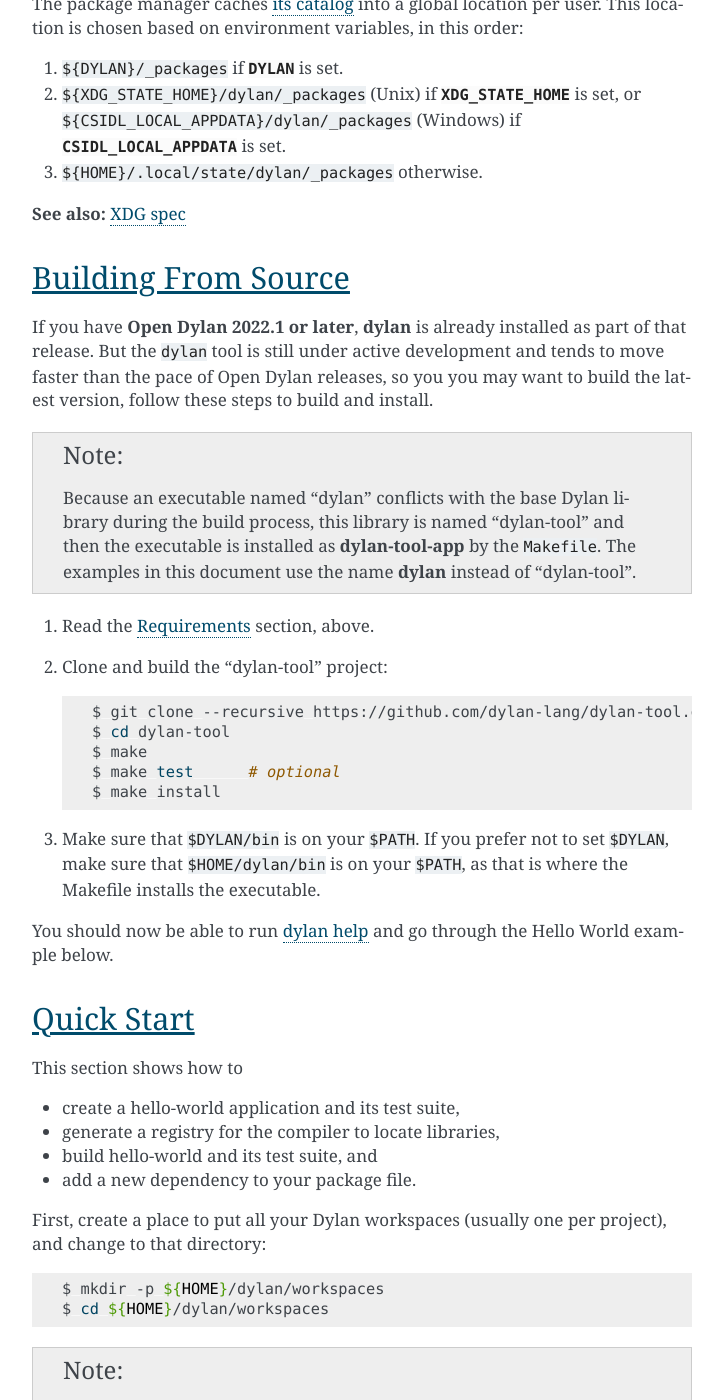
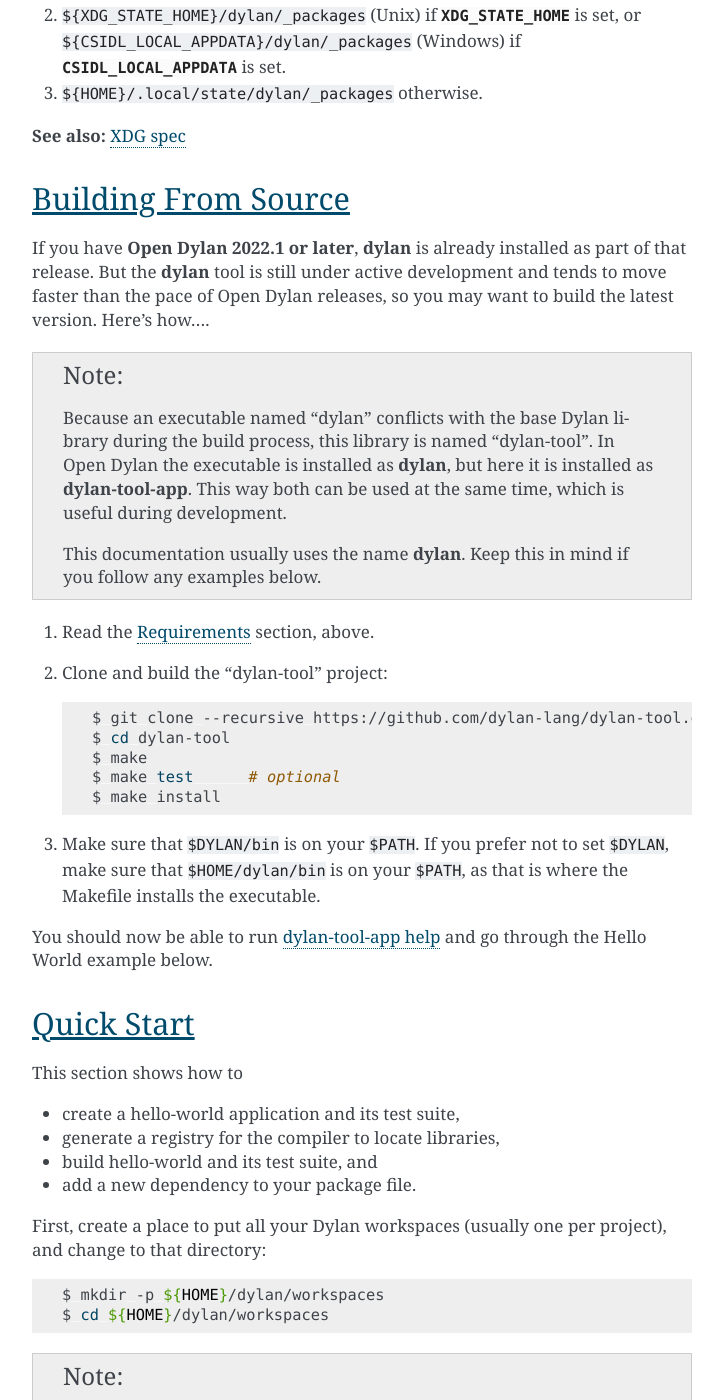
Before and after one commit to dylan-lang/dylan-tool, a Sphinx documentation site: the page built from documentation/source/index.rst, in a window 1280 px wide and 1400 px high, scrolled down 1914 px. Shown: the whole window, without its empty margins (388-1111 px from the left). Built offline with Sphinx 7.4.7, drawn with Linux system fonts in a browser that asks for light colours.

Commit message:
docs: clarify the "Building from Source" section

```diff
--- a/documentation/source/index.rst
+++ b/documentation/source/index.rst
@@ -82,16 +83,18 @@
 ====================
 
 If you have **Open Dylan 2022.1 or later**, :program:`dylan` is already
-installed as part of that release. But the ``dylan`` tool is still under active
-development and tends to move faster than the pace of Open Dylan releases, so
-you you may want to build the latest version, follow these steps to build and
-install.
+installed as part of that release. But the :program:`dylan` tool is still under
+active development and tends to move faster than the pace of Open Dylan
+releases, so you may want to build the latest version. Here's how....
 
 .. note:: Because an executable named "dylan" conflicts with the base Dylan
-   library during the build process, this library is named "dylan-tool" and
-   then the executable is installed as :program:`dylan-tool-app` by the
-   :file:`Makefile`. The examples in this document use the name
-   :program:`dylan` instead of "dylan-tool".
+   library during the build process, this library is named "dylan-tool". In
+   Open Dylan the executable is installed as :program:`dylan`, but here it is
+   installed as :program:`dylan-tool-app`. This way both can be used at the
+   same time, which is useful during development.
+
+   This documentation usually uses the name :program:`dylan`. Keep this in mind
+   if you follow any examples below.
 
 #.  Read the `Requirements`_ section, above.
 
@@ -107,8 +110,8 @@
     set ``$DYLAN``, make sure that ``$HOME/dylan/bin`` is on your ``$PATH``, as
     that is where the Makefile installs the executable.
 
-You should now be able to run `dylan help`_ and go through the Hello World
-example below.
+You should now be able to run `dylan-tool-app help`_ and go through the Hello
+World example below.
 
 
 Quick Start
@@ -399,6 +402,8 @@
 .. index::
    single: dylan help subcommand
    single: subcommand; dylan help
+
+.. _dylan-tool-app help:
 
 dylan help
 ----------
```
Also changed, not shown: other parts of documentation/source/index.rst (+2 -1 lines).
